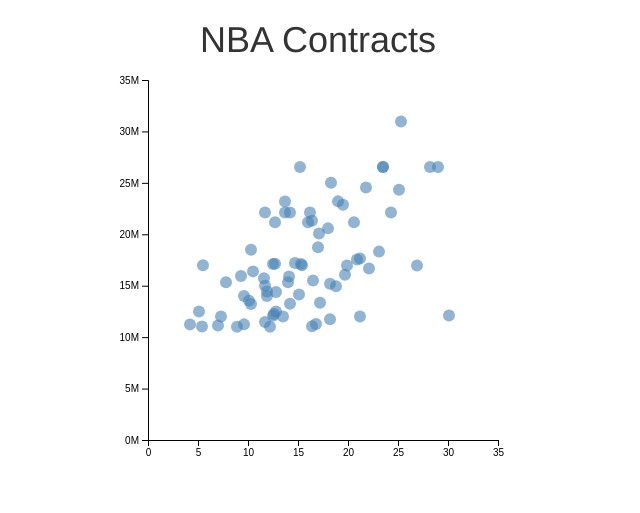
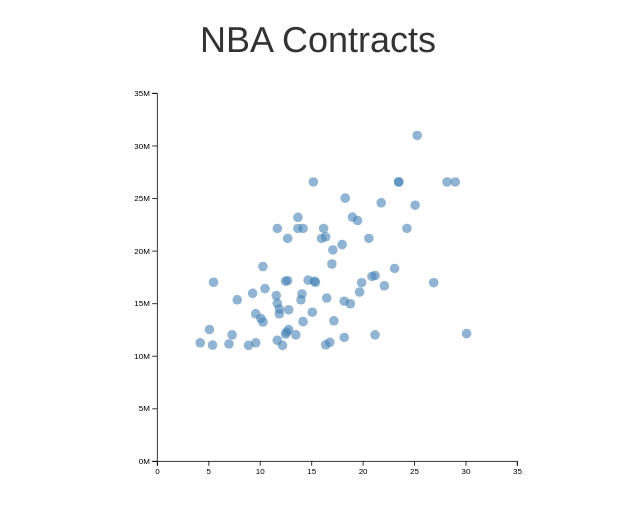
Before and after one commit to scottmcallister/nba-contracts, a Flask app: page / in a window 1280 px wide. Shown: the top 513 px of the page, without its empty margins (322-962 px from the left). Run offline with Flask 2, Linux system fonts and the light colour scheme; some libraries are stand-ins or nearby versions.

Commit message:
increase graph size

```diff
--- a/nbacontracts/static/main.js
+++ b/nbacontracts/static/main.js
@@ -1,6 +1,6 @@
 var margin = { top: 10, right: 20, bottom: 30, left: 30 };
-var width = 400 - margin.left - margin.right;
-var height = 400 - margin.top - margin.bottom;
+var width = 500 - margin.left - margin.right;
+var height = 500 - margin.top - margin.bottom;
 
 var tooltip = d3.select("body").append("div")
     .attr("class", "tooltip")
@@ -36,6 +36,23 @@ d3.json('http://localhost:5000/api/data', function(err, data) {
     .append('g')
       .attr('transform', `translate(0, ${height})`)
     .call(xAxis);
+
+    // text label for x axis
+    svg.append('text')
+        .attr("transform",
+            "translate(" + (width/2) + " ," +
+                           (height + margin.top + 20) + ")")
+        .style("text-anchor", "middle")
+        .text("Points Per Game '16/'17");
+
+    svg.append('text')
+        .attr("transform", "rotate(-90)")
+        .attr("y", 0 - margin.left)
+        .attr("x",0 - (height / 2))
+        .attr("dy", "1em")
+        .style("text-anchor", "middle")
+        .text("Salary '16/'17");
+
 
     var circles = svg
       .selectAll()
--- a/nbacontracts/static/style.css
+++ b/nbacontracts/static/style.css
@@ -4,6 +4,7 @@ h1 {
 .chart {
     max-width:400px;
     margin:auto;
+    padding: 15px;
 }
 div.tooltip {
   position: absolute;
```
